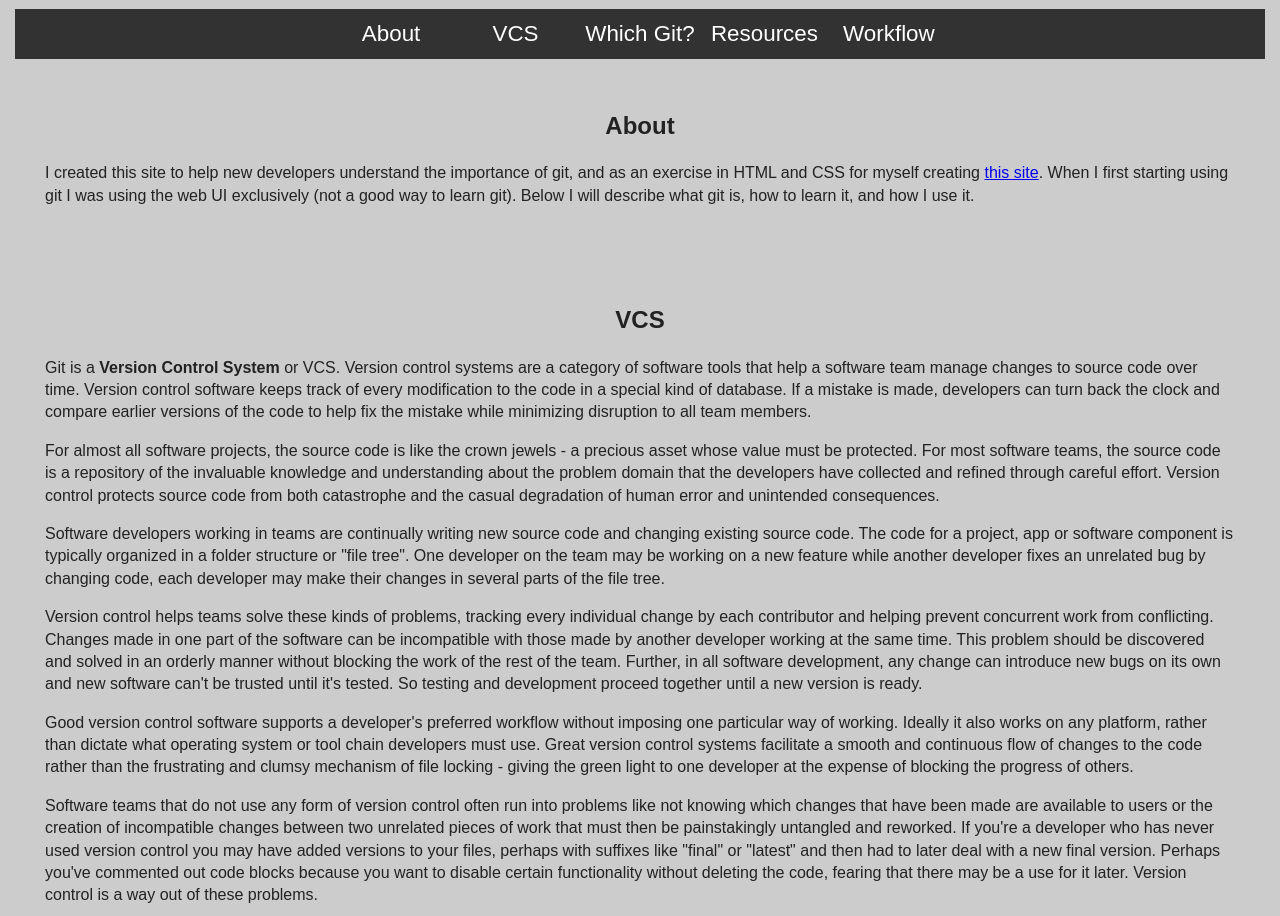
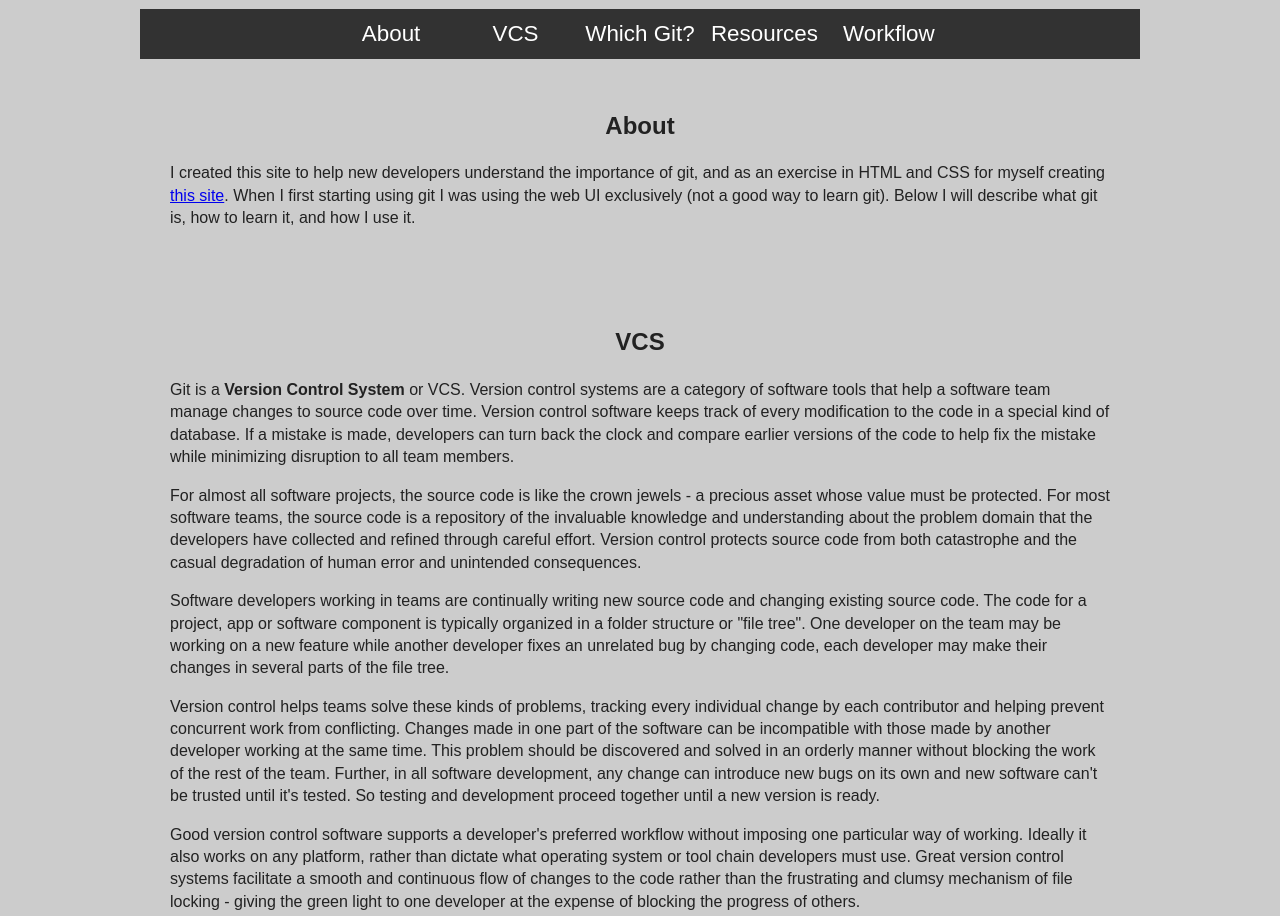
Before and after one commit to joshsisto/git, a plain HTML site: page index.html in a window 1280 px wide. Shown: the part 138-1054 px from the top of the page. Drawn offline with nearby package versions, Linux system fonts and the light colour scheme.

Commit message:
Added favicon and styled the CSS a bit

```diff
--- a/css/main.css
+++ b/css/main.css
@@ -102,7 +102,7 @@ textarea {
    ========================================================================== */
 
 body {
-    max-width: 4000px;
+    max-width: 1000px;
     min-width: 300px;
     padding: 15px;
     font-family: sans-serif;
--- a/index.html
+++ b/index.html
@@ -6,12 +6,13 @@
     <head>
         <meta charset="utf-8">
         <meta http-equiv="X-UA-Compatible" content="IE=edge">
-        <title>Git</title>
+        <title>git</title>
         <meta name="description" content="A site about Git">
         <meta name="author" content="Josh Sisto">
         <meta name="viewport" content="width=device-width, initial-scale=1">
 
         <!-- Place favicon.ico and apple-touch-icon.png in the root directory -->
+        <link rel="shortcut icon" href="favicon.ico">
 
         <link rel="stylesheet" href="css/normalize.css">
         <link rel="stylesheet" href="css/main.css">
```
Also changed, not shown: favicon.ico.
